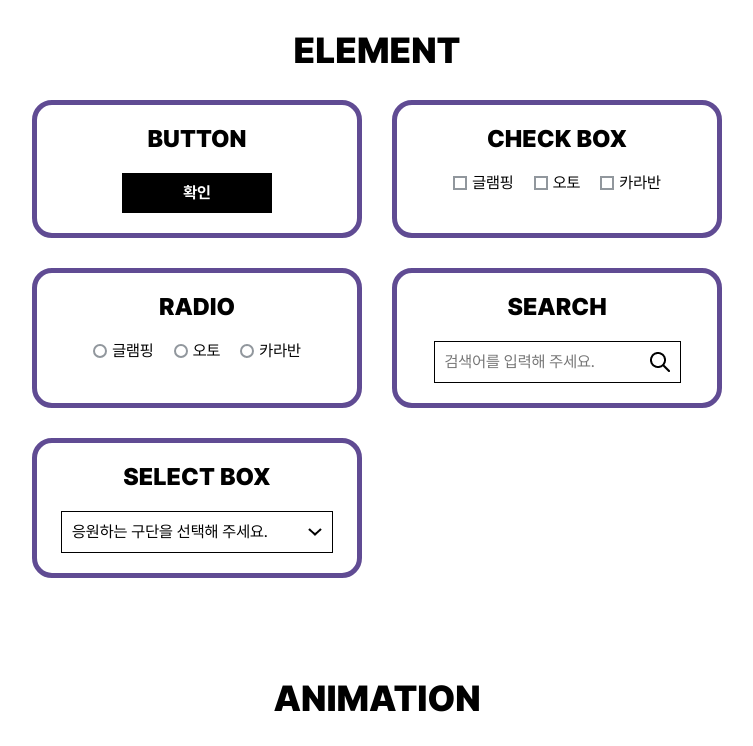
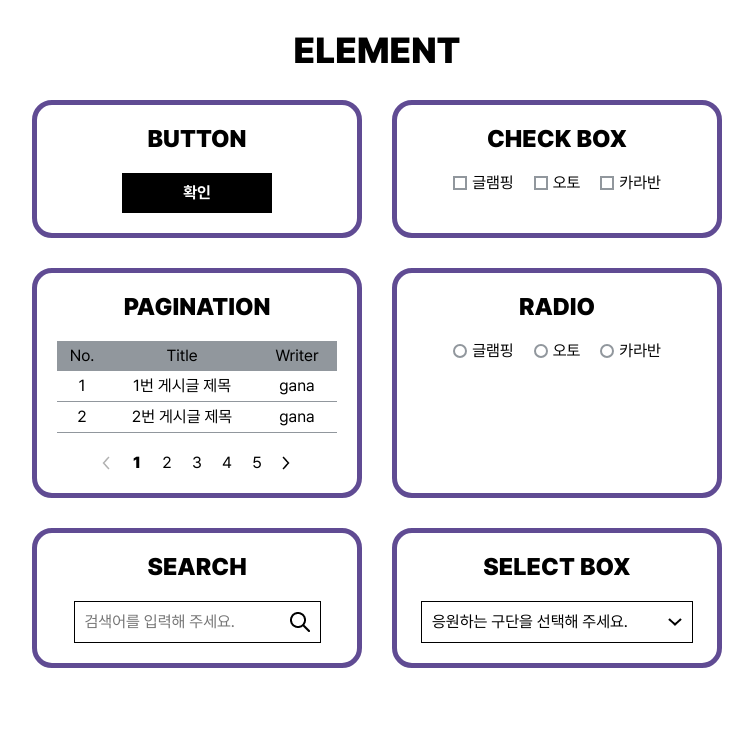
Before and after one commit to ParkGana/component-react-vite, a Next.js app: page / in a window 1280 px wide. Shown: the top 746 px of the page, without its empty margins (263-1016 px from the left). Built offline with nearby package versions, Linux system fonts and the light colour scheme.

Commit message:
PAGINATION 구현

```diff
--- /dev/null
+++ b/src/component/element/pagination/list/list.style.ts
@@ -0,0 +1,25 @@
+import styled from 'styled-components'
+
+export namespace ListStyle {
+    export const Container = styled.div``
+
+    export const SafetyContainer = styled.div<{ type: string; view: boolean }>`
+        ${({ theme, type, view }) => `
+            display: ${view ? 'grid' : 'none'};
+            grid-template-columns: 30px min(150px) 60px;
+            gap: 10px;
+            ${type === 'title' && `background-color: ${theme.color.gray};`};
+            ${type === 'contents' && `border-bottom: 1px solid ${theme.color.gray}`};
+            padding: 5px 10px;
+            cursor: pointer;
+        `}
+    `
+
+    export const Text = styled.p`
+        ${({ theme }) => `
+            text-align: center;
+            ${theme.font.body1};
+            color: ${theme.color.black};
+        `}
+    `
+}
--- /dev/null
+++ b/src/component/element/pagination/list/list.view.tsx
@@ -0,0 +1,33 @@
+import { ListStyle } from './list.style'
+
+export function List({
+    postList,
+    postCount,
+    nowPage
+}: {
+    postList: Array<string[]>
+    postCount: number
+    nowPage: number
+}) {
+    return (
+        <ListStyle.Container>
+            <ListStyle.SafetyContainer type={'title'} view>
+                <ListStyle.Text>No.</ListStyle.Text>
+                <ListStyle.Text>Title</ListStyle.Text>
+                <ListStyle.Text>Writer</ListStyle.Text>
+            </ListStyle.SafetyContainer>
+
+            {postList.map((item, index) => (
+                <ListStyle.SafetyContainer
+                    key={index}
+                    type={'contents'}
+                    view={index >= (nowPage - 1) * postCount && index <= (nowPage - 1) * postCount + postCount - 1}
+                >
+                    <ListStyle.Text>{item[0]}</ListStyle.Text>
+                    <ListStyle.Text>{item[1]}</ListStyle.Text>
+                    <ListStyle.Text>{item[2]}</ListStyle.Text>
+                </ListStyle.SafetyContainer>
+            ))}
+        </ListStyle.Container>
+    )
+}
--- /dev/null
+++ b/src/component/element/pagination/pagination.hook.ts
@@ -0,0 +1,77 @@
+import { useEffect, useState } from 'react'
+
+export function usePagination(
+    pageCount: number,
+    totalPage: number,
+    nowPage: number,
+    nowGroup: number,
+    clickCallback: (value: number) => void,
+    changeCallback: (value: number) => void
+) {
+    const [columnCount, setColumnCount] = useState<number>(0)
+
+    useEffect(() => {
+        onSetColumnCount(nowGroup)
+
+        // eslint-disable-next-line react-hooks/exhaustive-deps
+    }, [])
+
+    /* prev 클릭 이벤트 */
+    const onClickPrev = () => {
+        console.log(columnCount)
+        if (nowPage > 1) {
+            clickCallback(nowPage - 1)
+
+            if (nowPage - 1 < (nowGroup - 1) * pageCount + 1) {
+                changeCallback(nowGroup - 1)
+                onSetColumnCount(nowGroup - 1)
+            }
+        }
+    }
+
+    /* next 클릭 이벤트 */
+    const onClickNext = () => {
+        console.log(columnCount)
+        if (nowPage < totalPage) {
+            clickCallback(nowPage + 1)
+
+            if (nowPage + 1 > nowGroup * pageCount) {
+                changeCallback(nowGroup + 1)
+                onSetColumnCount(nowGroup + 1)
+            }
+        }
+    }
+
+    /* 페이지 클릭 이벤트 */
+    const onClickPage = (value: number) => {
+        clickCallback(value)
+    }
+
+    /* column 개수 설정 이벤트 */
+    const onSetColumnCount = (group: number) => {
+        const pageList = document.querySelectorAll('.pagination-page')
+
+        if (pageList.length > 0) {
+            let count = 0
+
+            pageList.forEach((page, index) => {
+                if (index >= (group - 1) * pageCount && index <= group * pageCount - 1) {
+                    count++
+                }
+            })
+
+            setColumnCount(count)
+        }
+    }
+
+    return {
+        states: {
+            columnCount
+        },
+        events: {
+            onClickPrev,
+            onClickNext,
+            onClickPage
+        }
+    }
+}
--- /dev/null
+++ b/src/component/element/pagination/pagination.style.ts
@@ -0,0 +1,31 @@
+import styled from 'styled-components'
+
+export namespace PaginationStyle {
+    export const Container = styled.div<{ columnCount: number }>`
+        ${({ columnCount }) => `
+            display: grid;
+            align-items: center;
+            grid-template-columns: repeat(${columnCount + 2}, 10px);
+            gap: 20px;
+            margin: 0 auto;
+        `}
+    `
+
+    export const Arrow = styled.img<{ disable: boolean }>`
+        ${({ disable }) => `
+            cursor: pointer;
+            ${disable && `opacity: 0.3;`};
+        `}
+    `
+
+    export const Page = styled.p<{ view: boolean; now: boolean }>`
+        ${({ view, now }) => `
+            display: ${view ? 'block' : 'none'};
+            font-size: 16px;
+            line-height: 20px;
+            font-weight: ${now ? '900' : '400'};
+            text-align: center;
+            cursor: pointer;
+        `}
+    `
+}
--- /dev/null
+++ b/src/component/element/pagination/pagination.view.tsx
@@ -0,0 +1,48 @@
+import { usePagination } from './pagination.hook'
+import { PaginationStyle } from './pagination.style'
+
+export function Pagination({
+    pageCount,
+    totalPage,
+    nowPage,
+    nowGroup,
+    clickCallback,
+    changeCallback
+}: {
+    pageCount: number
+    totalPage: number
+    nowPage: number
+    nowGroup: number
+    clickCallback: (value: number) => void
+    changeCallback: (value: number) => void
+}) {
+    const { states, events } = usePagination(pageCount, totalPage, nowPage, nowGroup, clickCallback, changeCallback)
+
+    return (
+        <PaginationStyle.Container columnCount={states.columnCount}>
+            <PaginationStyle.Arrow
+                src="/icons/pagination-prev.png"
+                disable={nowPage === 1}
+                onClick={events.onClickPrev}
+                alt="icon"
+            />
+            {[...Array(totalPage)].map((item, index) => (
+                <PaginationStyle.Page
+                    key={index}
+                    className="pagination-page"
+                    view={index >= (nowGroup - 1) * pageCount && index <= nowGroup * pageCount - 1}
+                    now={index + 1 === nowPage}
+                    onClick={() => events.onClickPage(index + 1)}
+                >
+                    {index + 1}
+                </PaginationStyle.Page>
+            ))}
+            <PaginationStyle.Arrow
+                src="/icons/pagination-next.png"
+                disable={nowPage === totalPage}
+                onClick={events.onClickNext}
+                alt="icon"
+            />
+        </PaginationStyle.Container>
+    )
+}
--- /dev/null
+++ b/src/section/element/element.data.ts
@@ -0,0 +1,17 @@
+export const ListData = [
+    ['1', '1번 게시글 제목', 'gana'],
+    ['2', '2번 게시글 제목', 'gana'],
+    ['3', '3번 게시글 제목', 'gana'],
+    ['4', '4번 게시글 제목', 'gana'],
+    ['5', '5번 게시글 제목', 'gana'],
+    ['6', '6번 게시글 제목', 'gana'],
+    ['7', '7번 게시글 제목', 'gana'],
+    ['8', '8번 게시글 제목', 'gana'],
+    ['9', '9번 게시글 제목', 'gana'],
+    ['10', '10번 게시글 제목', 'gana'],
+    ['11', '11번 게시글 제목', 'gana'],
+    ['12', '12번 게시글 제목', 'gana'],
+    ['13', '13번 게시글 제목', 'gana'],
+    ['14', '14번 게시글 제목', 'gana'],
+    ['15', '15번 게시글 제목', 'gana']
+]
--- a/src/section/element/element.hook.ts
+++ b/src/section/element/element.hook.ts
@@ -1,4 +1,5 @@
 import { useState } from 'react'
+import { ListData } from './element.data'
 
 export function useElement() {
     /* BUTTON 클릭 이벤트 */
@@ -13,6 +14,33 @@ export function useElement() {
     /* CHECK BOX 선택 이벤트 */
     const onCheckOption = (value: string[]) => {
         setChecked(value)
+    }
+
+    /****************************************************************************************************/
+
+    const [nowPage, setNowPage] = useState<number>(1)
+    const [nowGroup, setNowGroup] = useState<number>(1)
+
+    const postCount = 2
+    const pageCount = 5
+    const totalPage = Math.ceil(ListData.length / postCount)
+
+    /* 페이지 변경 이벤트 */
+    const onChangePage = (value: number) => {
+        setNowPage(value)
+
+        if (nowPage < (nowGroup - 1) * pageCount + 1) {
+            setNowGroup(nowGroup - 1)
+        }
+
+        if (nowPage > nowGroup * pageCount) {
+            setNowGroup(nowGroup + 1)
+        }
+    }
+
+    /* 페이지 그룹 변경 이벤트 */
+    const onChangeGroup = (value: number) => {
+        setNowGroup(value)
     }
 
     /****************************************************************************************************/
@@ -45,6 +73,11 @@ export function useElement() {
     return {
         state: {
             checked,
+            postCount,
+            pageCount,
+            totalPage,
+            nowPage,
+            nowGroup,
             choiced,
             keyword,
             selected
@@ -52,6 +85,8 @@ export function useElement() {
         event: {
             onClickButton,
             onCheckOption,
+            onChangePage,
+            onChangeGroup,
             onChoiceOption,
             onChangeKeyword,
             onSelectOption
--- a/src/section/element/element.view.tsx
+++ b/src/section/element/element.view.tsx
@@ -6,6 +6,9 @@ import { SelectBox } from '@/src/component/element/select-box/select-box.view'
 import { CheckBox } from '@/src/component/element/check-box/check-box.view'
 import { Radio } from '@/src/component/element/radio/radio.view'
 import { Search } from '@/src/component/element/search/search.view'
+import { List } from '@/src/component/element/pagination/list/list.view'
+import { Pagination } from '@/src/component/element/pagination/pagination.view'
+import { ListData } from './element.data'
 
 export function ElementSection() {
     const { state, event } = useElement()
@@ -25,6 +28,18 @@ export function ElementSection() {
                         ['check-3', '카라반']
                     ]}
                     checkCallback={event.onCheckOption}
+                />
+            </Item>
+
+            <Item title={'PAGINATION'}>
+                <List postList={ListData} postCount={state.postCount} nowPage={state.nowPage} />
+                <Pagination
+                    pageCount={state.pageCount}
+                    totalPage={state.totalPage}
+                    nowPage={state.nowPage}
+                    nowGroup={state.nowGroup}
+                    clickCallback={event.onChangePage}
+                    changeCallback={event.onChangeGroup}
                 />
             </Item>
 
```
Also changed, not shown: public/icons/pagination-next.png (added), public/icons/pagination-prev.png (added).
